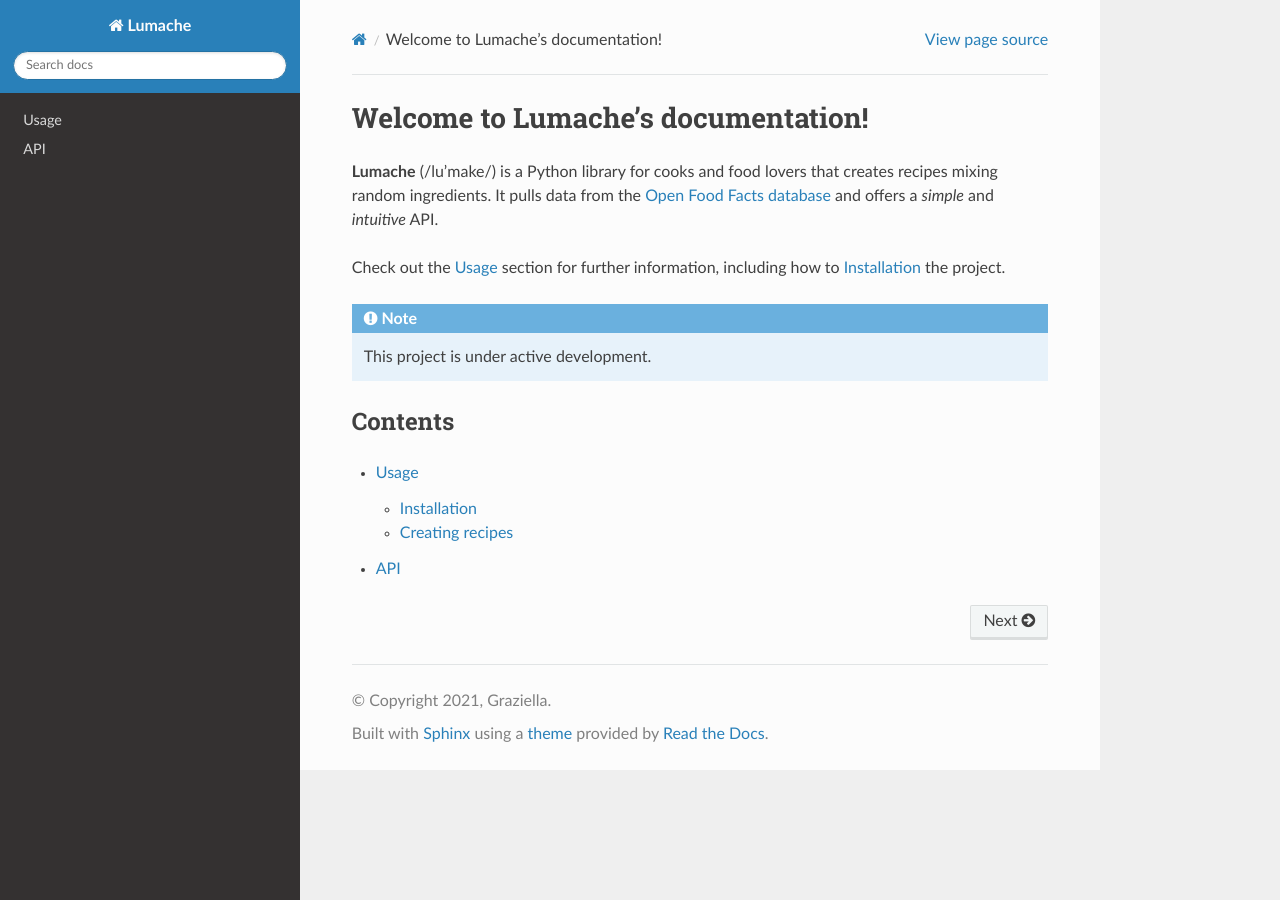
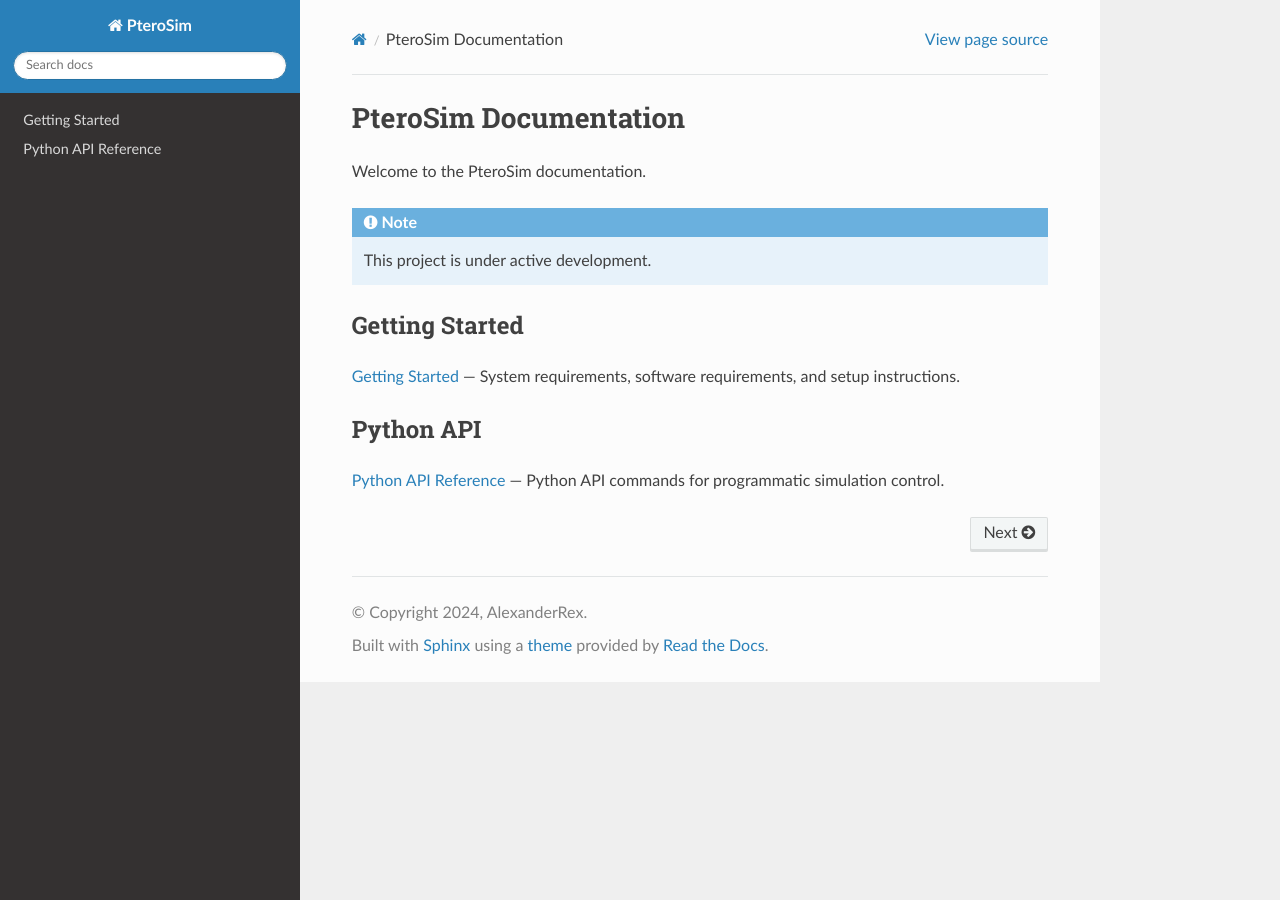
Before and after one commit to AlexanderRex/PteroSimDocs, a Sphinx documentation site: the page built from docs/source/index.rst, in a window 1280 px wide. Built offline with Sphinx 7.4.7 and the Read the Docs theme 3.1.0, drawn with Linux system fonts in a browser that asks for light colours.

Commit message:
base documentation added (#1)
* test commit

* removed placeholder files

* improved formatting

* improved formatting 2

* improved formatting 3

* base documentation added

* added system requirements

* added class description

* structure updated

---------

Co-authored-by: AlexanderRex <alex.kalm.dev@gmail.com>

```diff
--- a/docs/source/conf.py
+++ b/docs/source/conf.py
@@ -2,12 +2,12 @@
 
 # -- Project information
 
-project = 'Lumache'
-copyright = '2021, Graziella'
-author = 'Graziella'
+project = 'PteroSim'
+copyright = '2024, AlexanderRex'
+author = 'AlexanderRex'
 
-release = '0.1'
-version = '0.1.0'
+release = ''
+version = ''
 
 # -- General configuration
 
--- a/docs/source/index.rst
+++ b/docs/source/index.rst
@@ -1,22 +1,25 @@
-Welcome to Lumache's documentation!
-===================================
+PteroSim Documentation
+======================
 
-**Lumache** (/lu'make/) is a Python library for cooks and food lovers
-that creates recipes mixing random ingredients.
-It pulls data from the `Open Food Facts database <https://world.openfoodfacts.org/>`_
-and offers a *simple* and *intuitive* API.
-
-Check out the :doc:`usage` section for further information, including
-how to :ref:`installation` the project.
+Welcome to the PteroSim documentation.
 
 .. note::
 
    This project is under active development.
 
-Contents
---------
+Getting Started
+---------------
+
+:doc:`getting_started` — System requirements, software requirements, and setup instructions.
+
+Python API
+----------
+
+:doc:`python_api` — Python API commands for programmatic simulation control.
 
 .. toctree::
+   :maxdepth: 1
+   :hidden:
 
-   usage
-   api
+   getting_started
+   python_api
```
Also changed, not shown: README.rst (deleted, +0 -9 lines), docs/source/api.rst (deleted, +0 -7 lines), docs/source/getting_started.rst (added, +48 -0 lines), docs/source/python_api.rst (added, +220 -0 lines), docs/source/usage.rst (deleted, +0 -33 lines), lumache.py (deleted, +0 -23 lines), pyproject.toml (deleted, +0 -8 lines).
